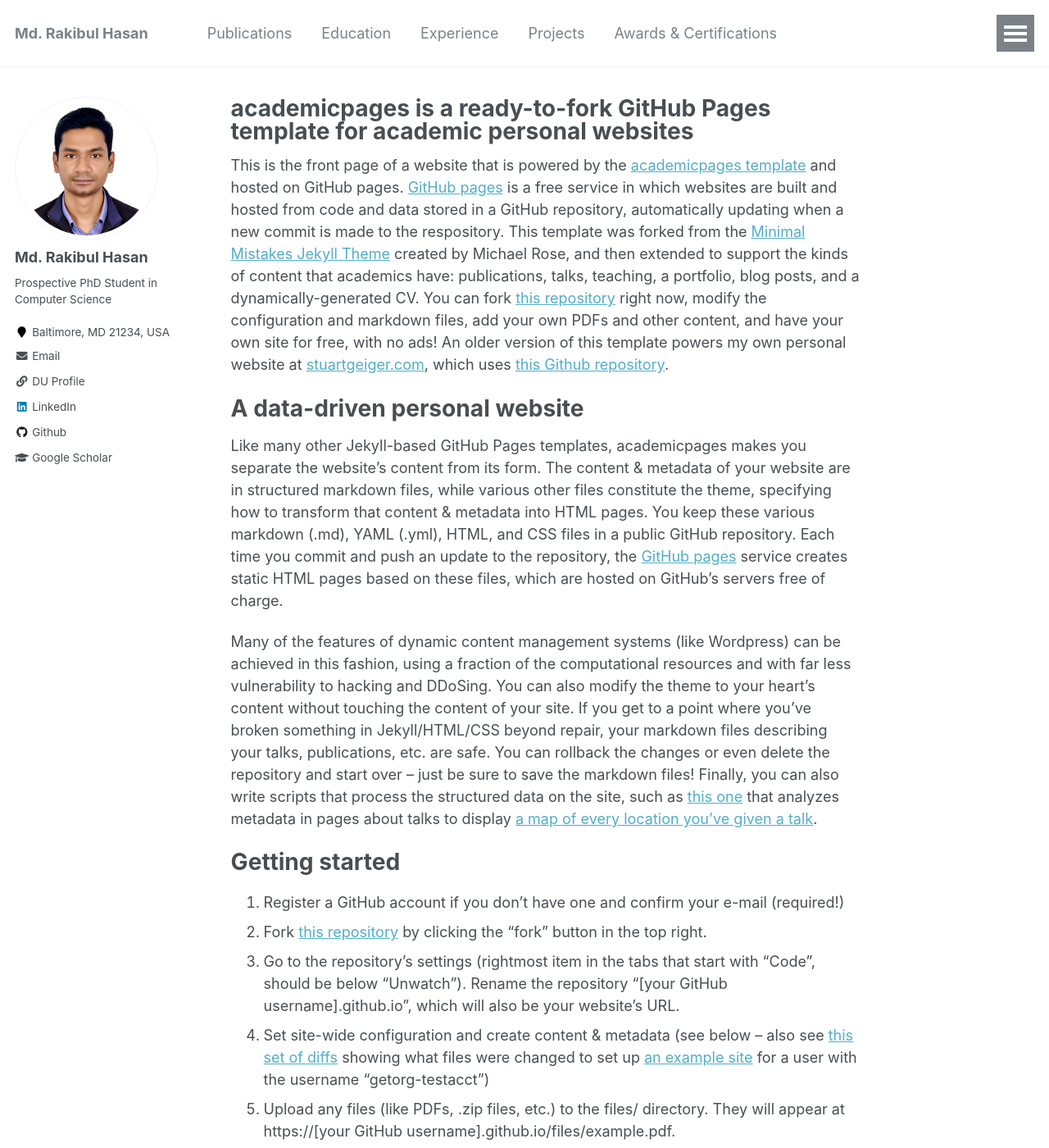
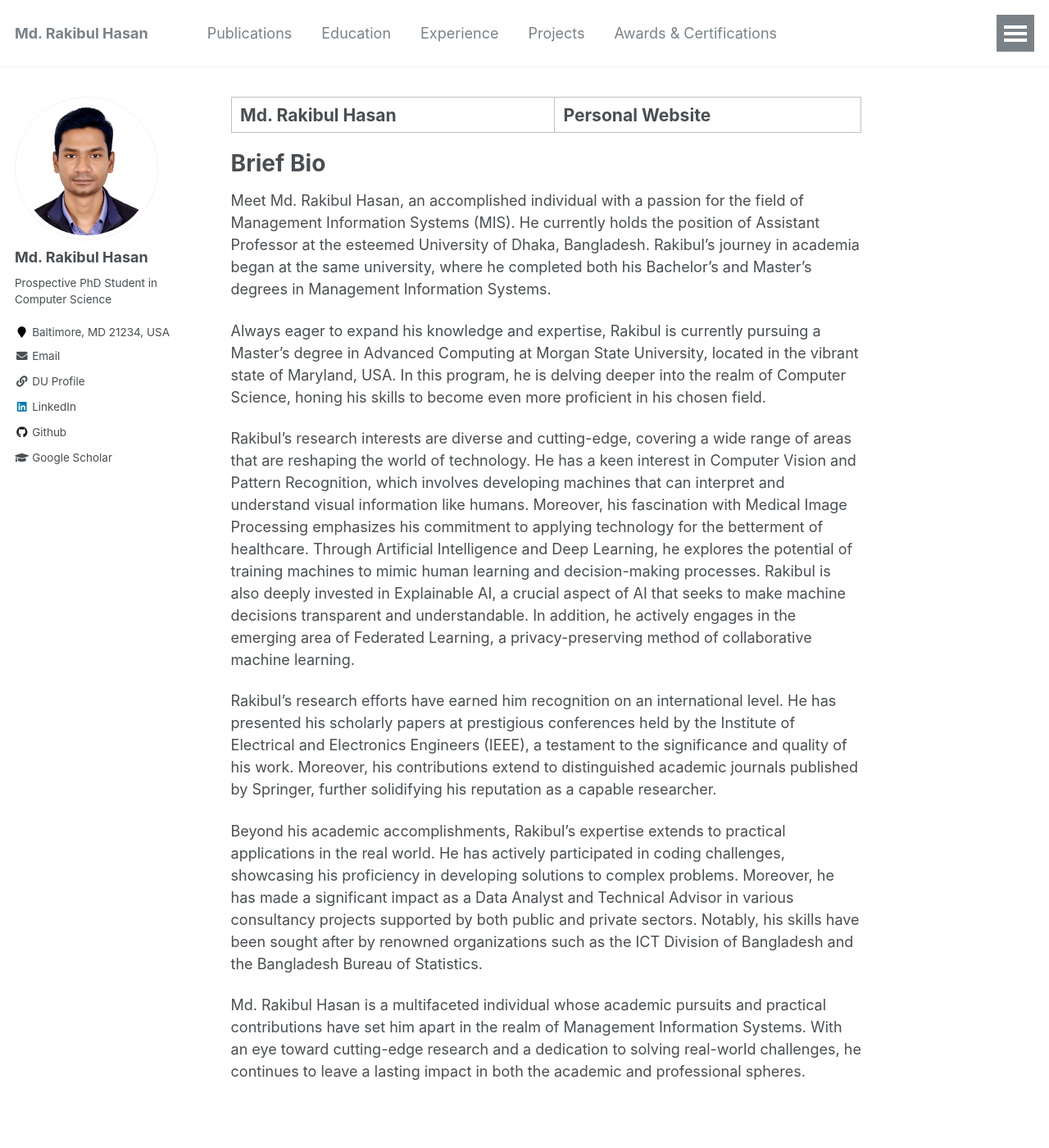
Before and after one commit to Hasan-MdRakibul/hasan-mdrakibul.github.io, a Jekyll site: the page built from _pages/about.md, in a window 1280 px wide and 1400 px high. Shown: the whole window at 82% size. Built offline with Jekyll 4.4.1, drawn with Linux system fonts in a browser that asks for light colours; some of the changed text lies outside the part shown.

Commit message:
init changes

```diff
--- a/_pages/about.md
+++ b/_pages/about.md
@@ -1,50 +1,22 @@
 ---
 permalink: /
-title: "academicpages is a ready-to-fork GitHub Pages template for academic personal websites"
+title: "Md. Rakibul Hasan | Personal Website"
 excerpt: "About me"
 author_profile: true
 redirect_from:
   - /about/
   - /about.html
 ---
+Brief Bio
+======
+Meet Md. Rakibul Hasan, an accomplished individual with a passion for the field of Management Information Systems (MIS). He currently holds the position of Assistant Professor at the esteemed University of Dhaka, Bangladesh. Rakibul's journey in academia began at the same university, where he completed both his Bachelor's and Master's degrees in Management Information Systems.
 
-This is the front page of a website that is powered by the [academicpages template](https://github.com/academicpages/academicpages.github.io) and hosted on GitHub pages. [GitHub pages](https://pages.github.com) is a free service in which websites are built and hosted from code and data stored in a GitHub repository, automatically updating when a new commit is made to the respository. This template was forked from the [Minimal Mistakes Jekyll Theme](https://mmistakes.github.io/minimal-mistakes/) created by Michael Rose, and then extended to support the kinds of content that academics have: publications, talks, teaching, a portfolio, blog posts, and a dynamically-generated CV. You can fork [this repository](https://github.com/academicpages/academicpages.github.io) right now, modify the configuration and markdown files, add your own PDFs and other content, and have your own site for free, with no ads! An older version of this template powers my own personal website at [stuartgeiger.com](http://stuartgeiger.com), which uses [this Github repository](https://github.com/staeiou/staeiou.github.io).
+Always eager to expand his knowledge and expertise, Rakibul is currently pursuing a Master's degree in Advanced Computing at Morgan State University, located in the vibrant state of Maryland, USA. In this program, he is delving deeper into the realm of Computer Science, honing his skills to become even more proficient in his chosen field.
 
-A data-driven personal website
-======
-Like many other Jekyll-based GitHub Pages templates, academicpages makes you separate the website's content from its form. The content & metadata of your website are in structured markdown files, while various other files constitute the theme, specifying how to transform that content & metadata into HTML pages. You keep these various markdown (.md), YAML (.yml), HTML, and CSS files in a public GitHub repository. Each time you commit and push an update to the repository, the [GitHub pages](https://pages.github.com/) service creates static HTML pages based on these files, which are hosted on GitHub's servers free of charge.
+Rakibul's research interests are diverse and cutting-edge, covering a wide range of areas that are reshaping the world of technology. He has a keen interest in Computer Vision and Pattern Recognition, which involves developing machines that can interpret and understand visual information like humans. Moreover, his fascination with Medical Image Processing emphasizes his commitment to applying technology for the betterment of healthcare. Through Artificial Intelligence and Deep Learning, he explores the potential of training machines to mimic human learning and decision-making processes. Rakibul is also deeply invested in Explainable AI, a crucial aspect of AI that seeks to make machine decisions transparent and understandable. In addition, he actively engages in the emerging area of Federated Learning, a privacy-preserving method of collaborative machine learning.
 
-Many of the features of dynamic content management systems (like Wordpress) can be achieved in this fashion, using a fraction of the computational resources and with far less vulnerability to hacking and DDoSing. You can also modify the theme to your heart's content without touching the content of your site. If you get to a point where you've broken something in Jekyll/HTML/CSS beyond repair, your markdown files describing your talks, publications, etc. are safe. You can rollback the changes or even delete the repository and start over -- just be sure to save the markdown files! Finally, you can also write scripts that process the structured data on the site, such as [this one](https://github.com/academicpages/academicpages.github.io/blob/master/talkmap.ipynb) that analyzes metadata in pages about talks to display [a map of every location you've given a talk](https://academicpages.github.io/talkmap.html).
+Rakibul's research efforts have earned him recognition on an international level. He has presented his scholarly papers at prestigious conferences held by the Institute of Electrical and Electronics Engineers (IEEE), a testament to the significance and quality of his work. Moreover, his contributions extend to distinguished academic journals published by Springer, further solidifying his reputation as a capable researcher.
 
-Getting started
-======
-1. Register a GitHub account if you don't have one and confirm your e-mail (required!)
-1. Fork [this repository](https://github.com/academicpages/academicpages.github.io) by clicking the "fork" button in the top right.
-1. Go to the repository's settings (rightmost item in the tabs that start with "Code", should be below "Unwatch"). Rename the repository "[your GitHub username].github.io", which will also be your website's URL.
-1. Set site-wide configuration and create content & metadata (see below -- also see [this set of diffs](http://archive.is/3TPas) showing what files were changed to set up [an example site](https://getorg-testacct.github.io) for a user with the username "getorg-testacct")
-1. Upload any files (like PDFs, .zip files, etc.) to the files/ directory. They will appear at https://[your GitHub username].github.io/files/example.pdf.
-1. Check status by going to the repository settings, in the "GitHub pages" section
+Beyond his academic accomplishments, Rakibul's expertise extends to practical applications in the real world. He has actively participated in coding challenges, showcasing his proficiency in developing solutions to complex problems. Moreover, he has made a significant impact as a Data Analyst and Technical Advisor in various consultancy projects supported by both public and private sectors. Notably, his skills have been sought after by renowned organizations such as the ICT Division of Bangladesh and the Bangladesh Bureau of Statistics.
 
-Site-wide configuration
-------
-The main configuration file for the site is in the base directory in [_config.yml](https://github.com/academicpages/academicpages.github.io/blob/master/_config.yml), which defines the content in the sidebars and other site-wide features. You will need to replace the default variables with ones about yourself and your site's github repository. The configuration file for the top menu is in [_data/navigation.yml](https://github.com/academicpages/academicpages.github.io/blob/master/_data/navigation.yml). For example, if you don't have a portfolio or blog posts, you can remove those items from that navigation.yml file to remove them from the header.
-
-Create content & metadata
-------
-For site content, there is one markdown file for each type of content, which are stored in directories like _publications, _talks, _posts, _teaching, or _pages. For example, each talk is a markdown file in the [_talks directory](https://github.com/academicpages/academicpages.github.io/tree/master/_talks). At the top of each markdown file is structured data in YAML about the talk, which the theme will parse to do lots of cool stuff. The same structured data about a talk is used to generate the list of talks on the [Talks page](https://academicpages.github.io/talks), each [individual page](https://academicpages.github.io/talks/2012-03-01-talk-1) for specific talks, the talks section for the [CV page](https://academicpages.github.io/cv), and the [map of places you've given a talk](https://academicpages.github.io/talkmap.html) (if you run this [python file](https://github.com/academicpages/academicpages.github.io/blob/master/talkmap.py) or [Jupyter notebook](https://github.com/academicpages/academicpages.github.io/blob/master/talkmap.ipynb), which creates the HTML for the map based on the contents of the _talks directory).
-
-**Markdown generator**
-
-I have also created [a set of Jupyter notebooks](https://github.com/academicpages/academicpages.github.io/tree/master/markdown_generator
-) that converts a CSV containing structured data about talks or presentations into individual markdown files that will be properly formatted for the academicpages template. The sample CSVs in that directory are the ones I used to create my own personal website at stuartgeiger.com. My usual workflow is that I keep a spreadsheet of my publications and talks, then run the code in these notebooks to generate the markdown files, then commit and push them to the GitHub repository.
-
-How to edit your site's GitHub repository
-------
-Many people use a git client to create files on their local computer and then push them to GitHub's servers. If you are not familiar with git, you can directly edit these configuration and markdown files directly in the github.com interface. Navigate to a file (like [this one](https://github.com/academicpages/academicpages.github.io/blob/master/_talks/2012-03-01-talk-1.md) and click the pencil icon in the top right of the content preview (to the right of the "Raw | Blame | History" buttons). You can delete a file by clicking the trashcan icon to the right of the pencil icon. You can also create new files or upload files by navigating to a directory and clicking the "Create new file" or "Upload files" buttons.
-
-Example: editing a markdown file for a talk
-![Editing a markdown file for a talk](/images/editing-talk.png)
-
-For more info
-------
-More info about configuring academicpages can be found in [the guide](https://academicpages.github.io/markdown/). The [guides for the Minimal Mistakes theme](https://mmistakes.github.io/minimal-mistakes/docs/configuration/) (which this theme was forked from) might also be helpful.
+Md. Rakibul Hasan is a multifaceted individual whose academic pursuits and practical contributions have set him apart in the realm of Management Information Systems. With an eye toward cutting-edge research and a dedication to solving real-world challenges, he continues to leave a lasting impact in both the academic and professional spheres.
```
